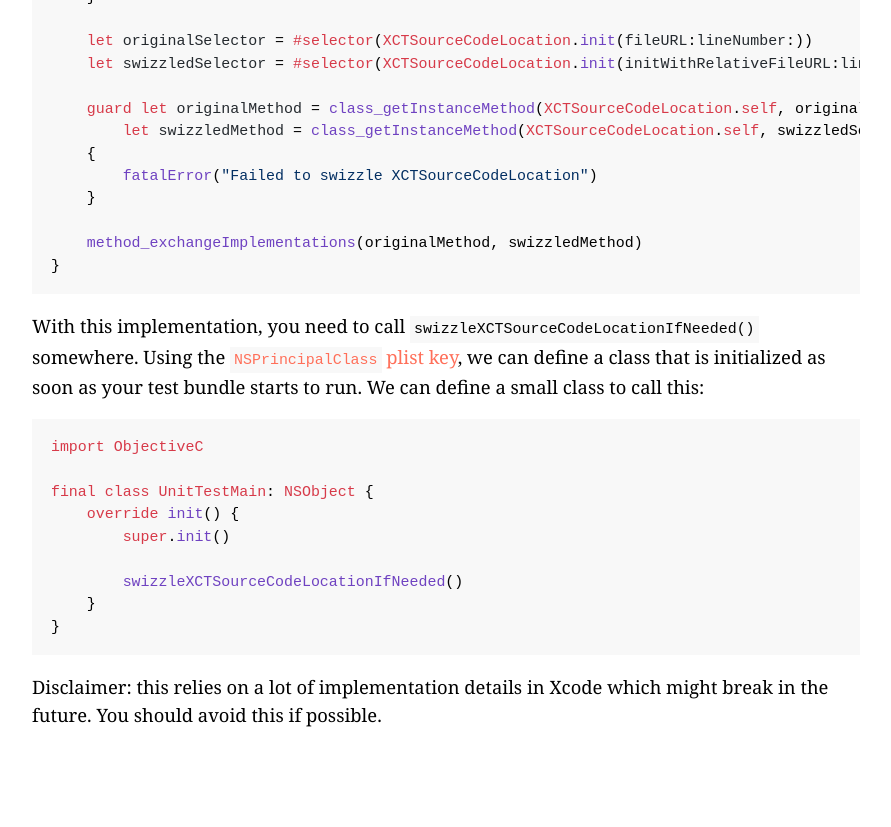
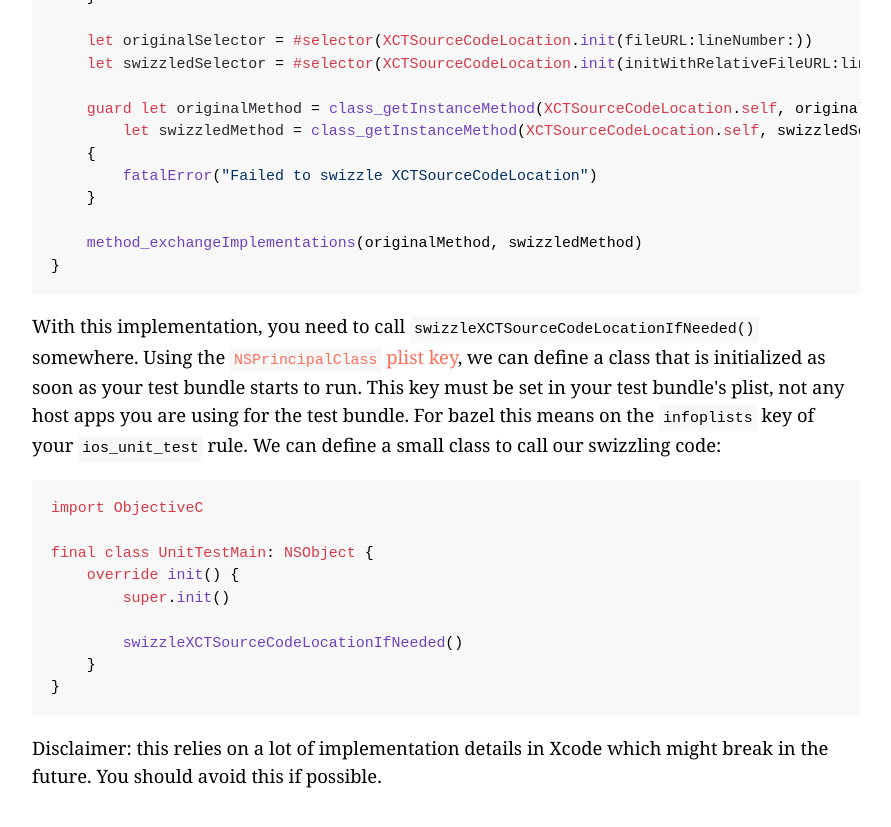
Before and after one commit to keith/smileykeith.com, a Jekyll site: the page built from _posts/2021-03-04-supporting-relative-paths.md, in a window 1280 px wide and 900 px high, scrolled down 2805 px. Shown: the top 827 px of the window, without its empty margins (194-1085 px from the left). Built offline with Jekyll 4.4.1, drawn with Linux system fonts in a browser that asks for light colours.

Commit message:
Clarify plist location

````diff
--- a/_posts/2021-03-04-supporting-relative-paths.md
+++ b/_posts/2021-03-04-supporting-relative-paths.md
@@ -127,7 +127,10 @@ With this implementation, you need to call
 [`NSPrincipalClass` plist
 key](https://developer.apple.com/documentation/bundleresources/information_property_list/nsprincipalclass),
 we can define a class that is initialized as soon as your test bundle
-starts to run. We can define a small class to call this:
+starts to run. This key must be set in your test bundle's plist, not any
+host apps you are using for the test bundle. For bazel this means on the
+`infoplists` key of your `ios_unit_test` rule. We can define a small
+class to call our swizzling code:
 
 ```swift
 import ObjectiveC
````
